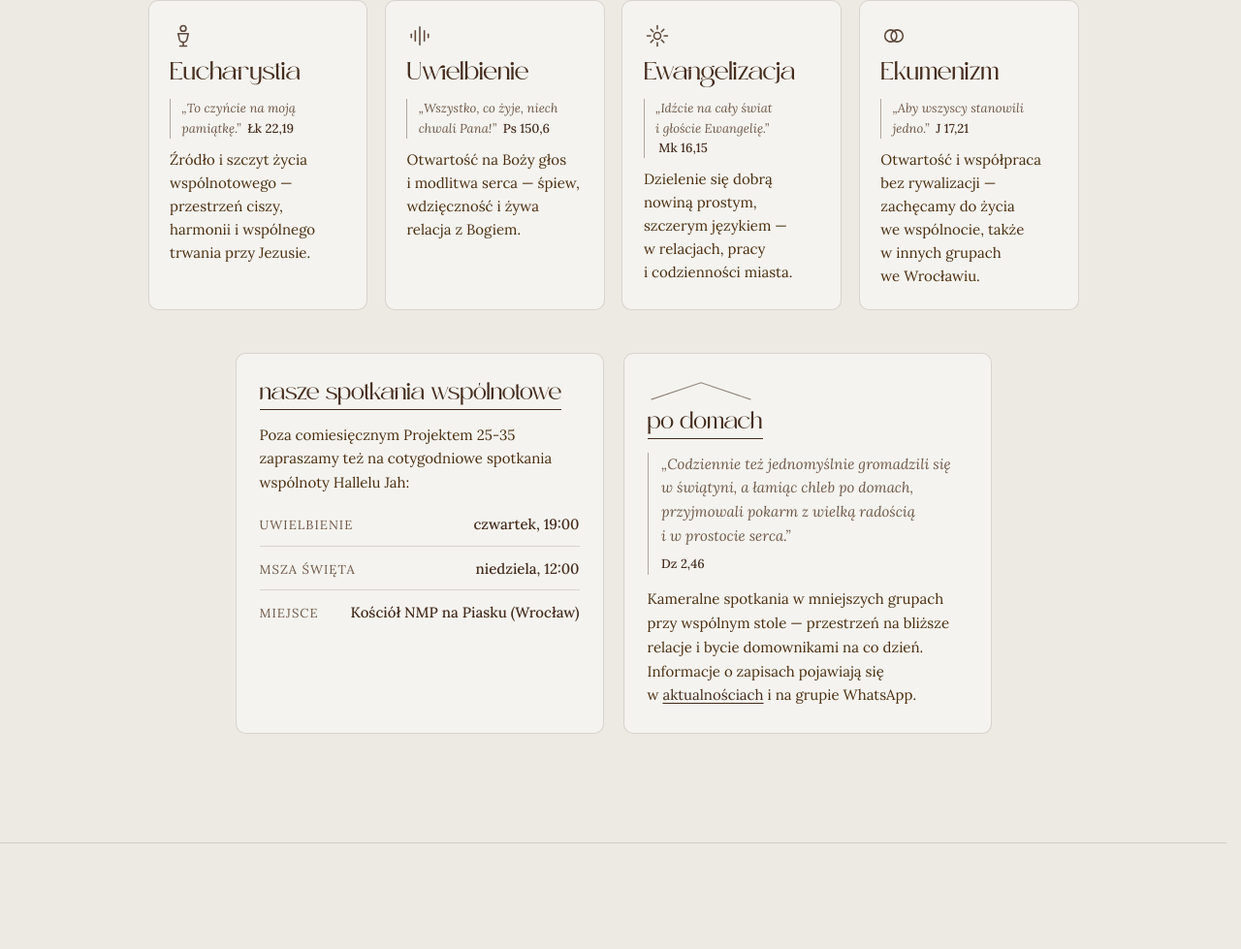
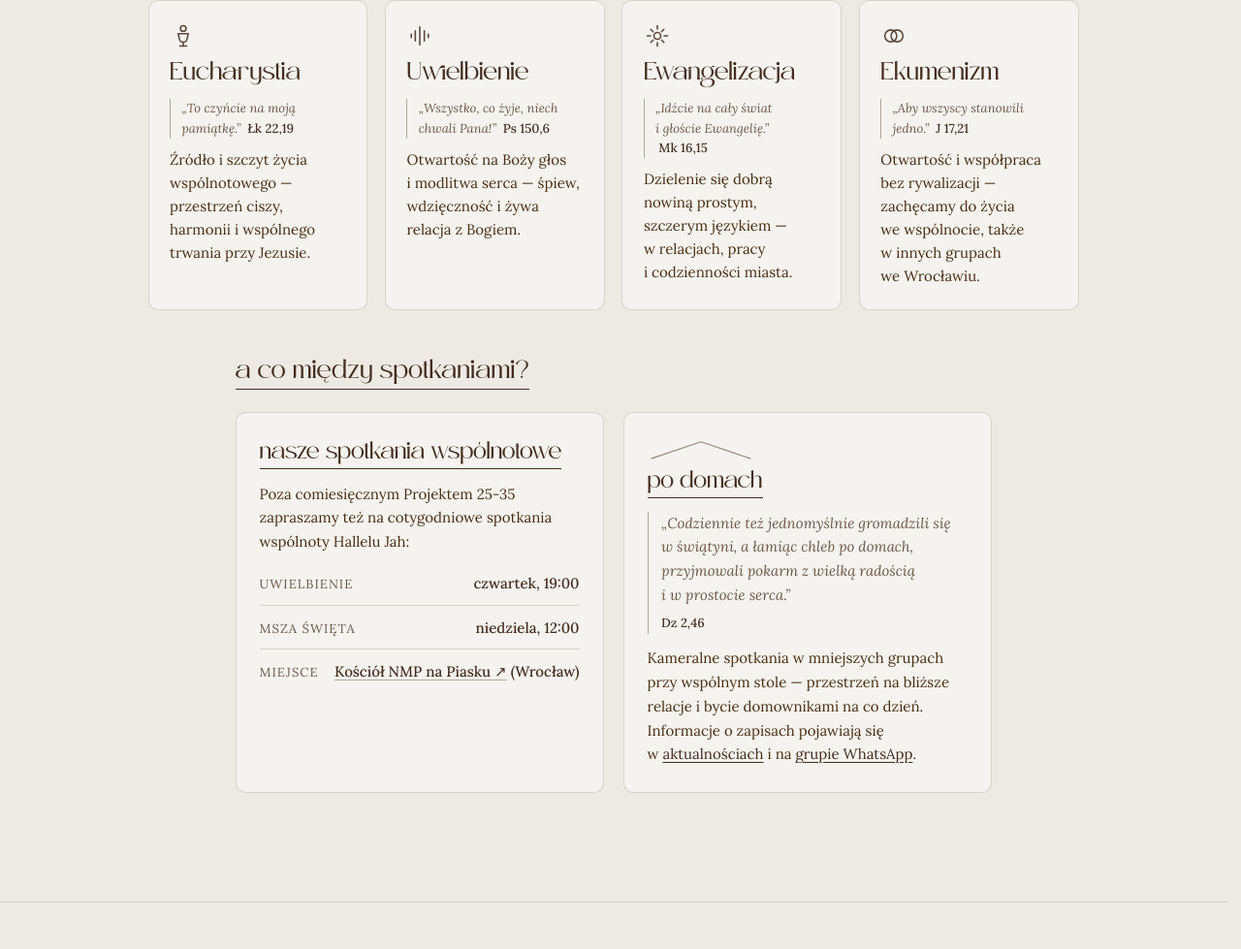
Before and after one commit to christales/christales.github.io, a plain HTML site: page 2535/index.html in a window 1280 px wide. Shown: the part 3937-4916 px from the top of the page at 97% size. Drawn offline with nearby package versions, Linux system fonts and the light colour scheme; no server answers.

Commit message:
feat(2535): add Google Maps links, WhatsApp anchor, and community subsection heading

```diff
--- a/2535/assets/css/styles.css
+++ b/2535/assets/css/styles.css
@@ -516,7 +516,20 @@ a:hover {
   display: grid;
   grid-template-columns: 1fr;
   gap: 1.15rem;
-  margin-top: 2.75rem;
+  margin-top: 1.5rem;
+}
+
+.inline-map-link {
+  color: var(--ink-primary);
+  text-decoration: underline;
+  text-decoration-color: var(--border-strong);
+  text-underline-offset: 0.22em;
+  transition: opacity var(--transition-fast), text-decoration-color var(--transition-fast);
+}
+
+.inline-map-link:hover {
+  opacity: 0.78;
+  text-decoration-color: var(--ink-primary);
 }
 
 .info-card {
--- a/2535/assets/js/calendar.js
+++ b/2535/assets/js/calendar.js
@@ -46,6 +46,10 @@
       .replace(/'/g, '&#39;');
   }
 
+  function buildGoogleMapsUrl(location) {
+    return `https://www.google.com/maps/search/?api=1&query=${encodeURIComponent(location.trim())}`;
+  }
+
   function splitLabelAndNote(ev) {
     if (ev.label) {
       const match = ev.label.match(/^(.+?)\s*\(([^)]+)\)\s*$/);
@@ -72,18 +76,23 @@
     return { dateText, note: start ? DAYS_PL[start.getDay()] : '' };
   }
 
-  function formatMeta(ev) {
+  function formatMetaHtml(ev) {
     const start = parseDateSafe(ev.start);
     const parts = [];
     if (start) {
-      parts.push(DAYS_PL[start.getDay()]);
+      parts.push(escapeHtml(DAYS_PL[start.getDay()]));
       if (!ev.allDay && ev.hasTime) {
         const hh = String(start.getHours()).padStart(2, '0');
         const mm = String(start.getMinutes()).padStart(2, '0');
-        parts.push(`godz. ${hh}:${mm}`);
+        parts.push(escapeHtml(`godz. ${hh}:${mm}`));
       }
     }
-    if (ev.location) parts.push(ev.location);
+    if (ev.location && ev.location.trim()) {
+      const loc = ev.location.trim();
+      parts.push(
+        `<a class="inline-map-link" href="${buildGoogleMapsUrl(loc)}" target="_blank" rel="noopener noreferrer" title="Otwórz lokalizację w Google Maps">${escapeHtml(loc)}&nbsp;↗</a>`
+      );
+    }
     return parts.join(' · ');
   }
 
@@ -150,14 +159,14 @@
 
     if (nextEv) {
       const { dateText } = splitLabelAndNote(nextEv);
-      const meta = formatMeta(nextEv);
+      const metaHtml = formatMetaHtml(nextEv);
       const subUrl = window.PROJEKT_CONFIG?.calendar?.googleSubscribeUrl || '#';
       const titleText = escapeHtml(nextEv.title || 'Spotkanie Projekt 25-35');
 
       cardEl.innerHTML = `
         <span class="next-meeting-badge">Najbliższe spotkanie</span>
         <h3 class="next-meeting-date">${escapeHtml(dateText)}</h3>
-        <p class="next-meeting-meta">${titleText}${meta ? ' · ' + escapeHtml(meta) : ''}</p>
+        <p class="next-meeting-meta">${titleText}${metaHtml ? ' · ' + metaHtml : ''}</p>
         <div class="next-meeting-actions">
           <button type="button" class="btn btn--primary btn--sm" id="btn-download-ics">Dodaj do kalendarza (.ics)</button>
           <a class="btn btn--sm" href="${subUrl}" target="_blank" rel="noopener noreferrer">Subskrybuj kalendarz Google ↗</a>
--- a/2535/index.html
+++ b/2535/index.html
@@ -293,7 +293,7 @@
           </li>
           <li class="manifest-item" data-reveal>
             <p>Chcemy, żeby każdy czuł się tu&nbsp;nie tylko gościem, ale&nbsp;domownikiem, więc zachęcamy
-              do&nbsp;wspólnej troski o&nbsp;ten czas poprzez modlitę, wsparcie finansowe i&nbsp;wszelką pomoc.</p>
+              do&nbsp;wspólnej troski o&nbsp;ten czas poprzez modlitwę, wsparcie finansowe i&nbsp;wszelką pomoc.</p>
           </li>
         </ol>
 
@@ -362,9 +362,11 @@
       </div>
 
       <div class="container">
+        <h3 class="subsection-heading" data-reveal><span>a&nbsp;co&nbsp;między spotkaniami?</span></h3>
+
         <div class="community-extra-grid" data-reveal>
           <article class="info-card">
-            <h3 class="info-card-heading"><span>nasze spotkania wspólnotowe</span></h3>
+            <h4 class="info-card-heading"><span>nasze spotkania wspólnotowe</span></h4>
             <p class="info-card-lead">Poza comiesięcznym Projektem 25-35 zapraszamy też na&nbsp;cotygodniowe spotkania
               wspólnoty Hallelu&nbsp;Jah:</p>
             <dl class="rhythm-list">
@@ -378,7 +380,7 @@
               </div>
               <div class="rhythm-row">
                 <dt>Miejsce</dt>
-                <dd>Kościół NMP na&nbsp;Piasku (Wrocław)</dd>
+                <dd><a class="inline-map-link" href="https://www.google.com/maps/search/?api=1&query=Ko%C5%9Bci%C3%B3%C5%82+NMP+na+Piasku%2C+Wroc%C5%82aw" target="_blank" rel="noopener noreferrer" title="Otwórz w Google Maps">Kościół NMP na&nbsp;Piasku&nbsp;↗</a> (Wrocław)</dd>
               </div>
             </dl>
           </article>
@@ -389,7 +391,7 @@
               aria-hidden="true">
               <polyline points="4,22 60,3 116,22" />
             </svg>
-            <h3 class="info-card-heading"><span>po domach</span></h3>
+            <h4 class="info-card-heading"><span>po domach</span></h4>
             <blockquote class="info-quote">
               „Codziennie też jednomyślnie gromadzili się w&nbsp;świątyni, a&nbsp;łamiąc chleb po&nbsp;domach,
               przyjmowali pokarm z&nbsp;wielką radością i&nbsp;w&nbsp;prostocie serca.”
@@ -398,7 +400,7 @@
             <p class="info-card-text">
               Kameralne spotkania w&nbsp;mniejszych grupach przy wspólnym stole — przestrzeń na&nbsp;bliższe relacje
               i&nbsp;bycie domownikami na&nbsp;co&nbsp;dzień. Informacje o&nbsp;zapisach pojawiają się w&nbsp;<a
-                href="#aktualnosci">aktualnościach</a> i&nbsp;na&nbsp;grupie WhatsApp.
+                href="#aktualnosci">aktualnościach</a> i&nbsp;na&nbsp;<a href="#dolacz">grupie WhatsApp</a>.
             </p>
           </article>
         </div>
```
